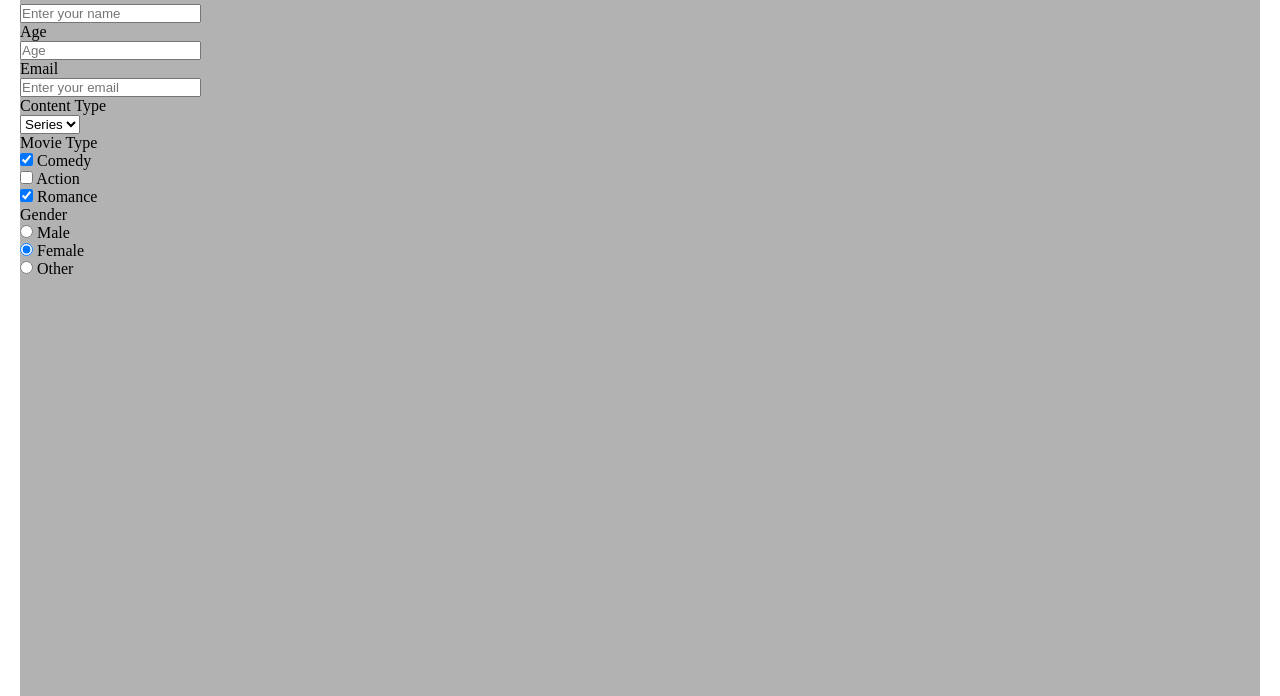
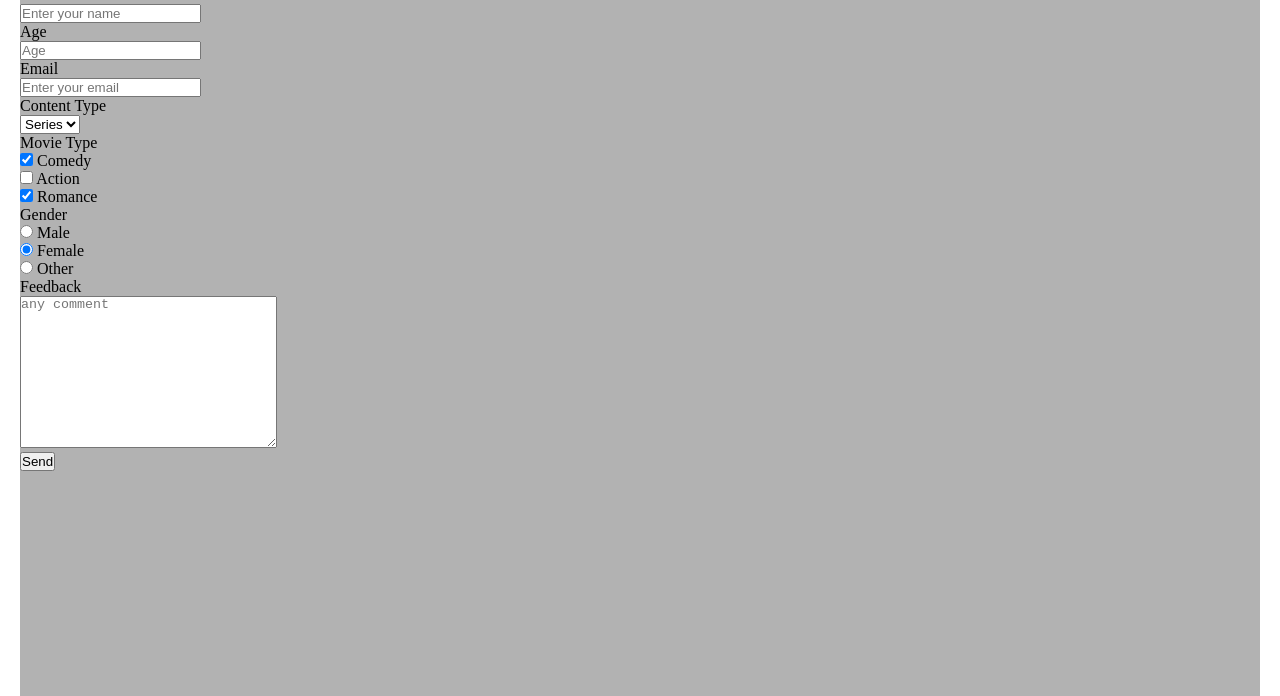
Before and after one commit to sadullahakcay/Survey-Form, a plain HTML site: page index.html in a window 1280 px wide. Shown: the part 104-800 px from the top of the page. Drawn offline with Linux system fonts and the light colour scheme; a web font is replaced by a local one.

Commit message:
index.html kismi tamamlandi

```diff
--- a/index.html
+++ b/index.html
@@ -67,6 +67,14 @@
                     <label for="third-radio">Other</label>
                 </div>
 
+                <div class="input-box">
+                    <label for="feedback">Feedback</label><br>
+                    <textarea name="feedback" id="feedback" cols="30" rows="10" placeholder="any comment"></textarea>
+                </div>
+
+                <div class="form-submit"></div>
+                <button type="submit" id="form-button">Send</button>
+
             </form>
 
         </section>
```
